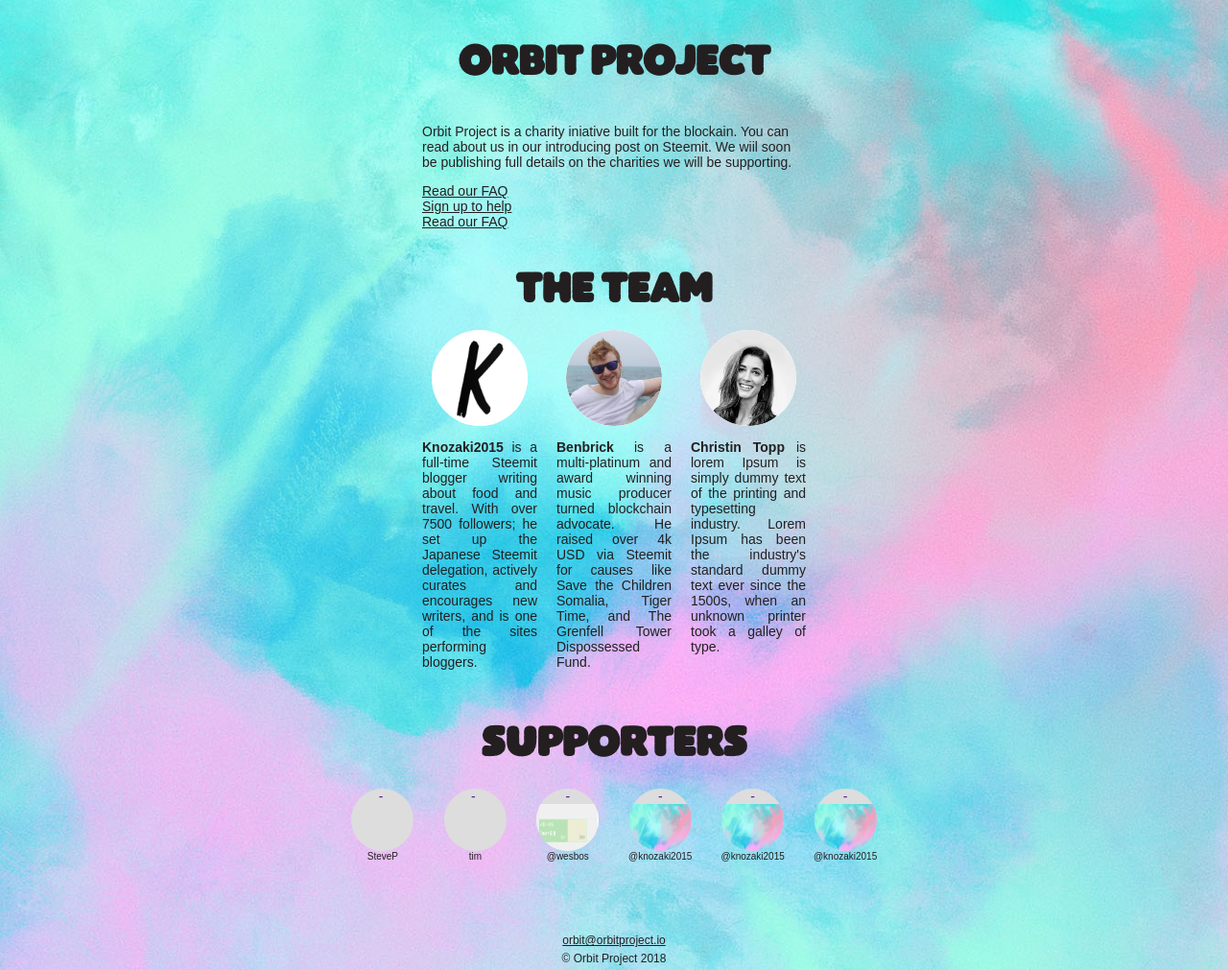
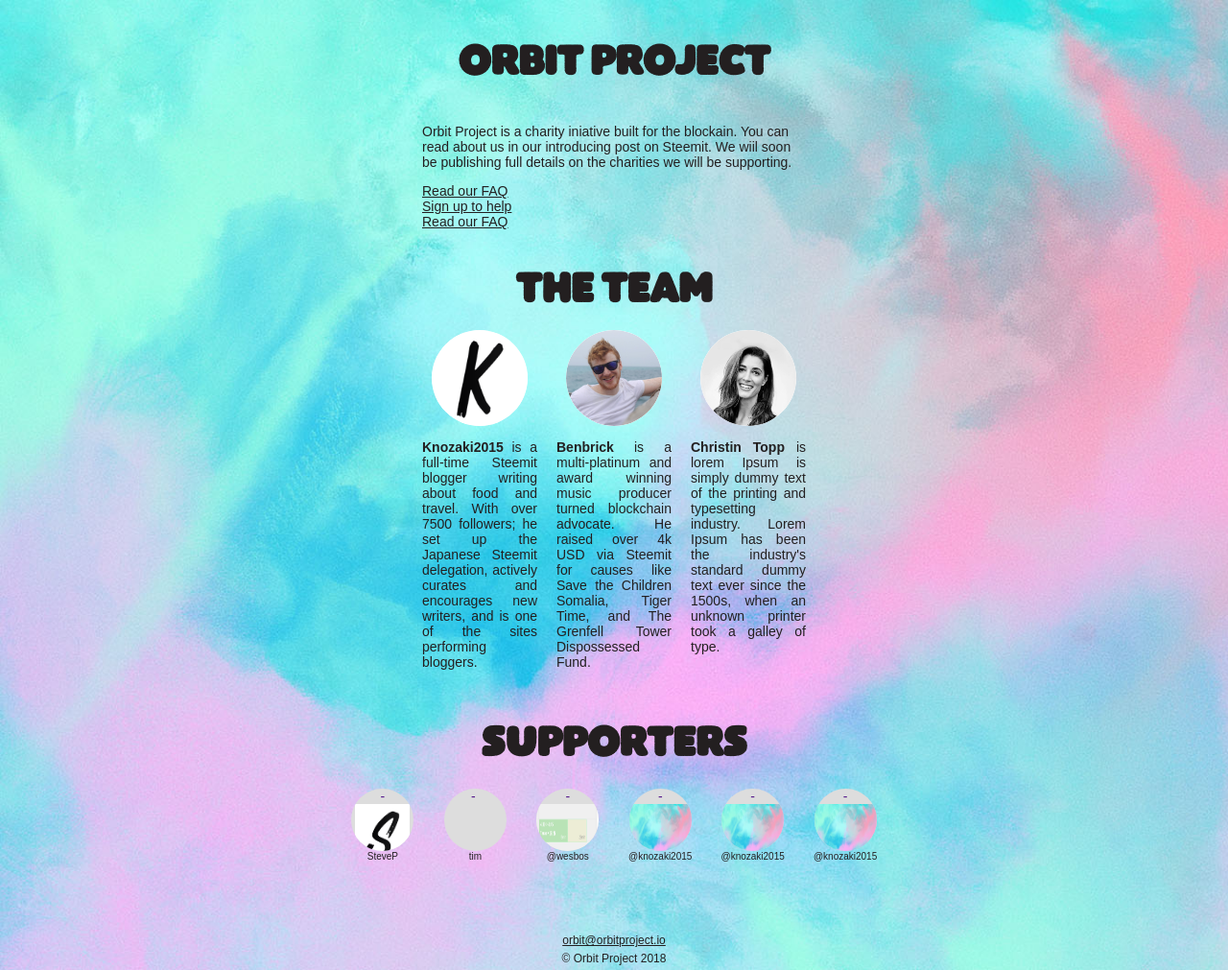
Before and after one commit to orbitprojectcharity/orbitproject, a Jekyll site: the page built from index.html, in a window 1280 px wide. Shown: the whole page at 96% size. Built offline with Jekyll 4.4.1, drawn with Linux system fonts in a browser that asks for light colours.

Commit message:
Update from Forestry.io - _data/supporters.yml

```diff
--- a/_data/supporters.yml
+++ b/_data/supporters.yml
@@ -1,5 +1,5 @@
 ---
-- avatar: ''
+- avatar: "/uploads/2018/03/17/Screen Shot 2018-03-17 at 16.22.37.png"
   login: SteveP
   link: ''
 - avatar: ''
```
